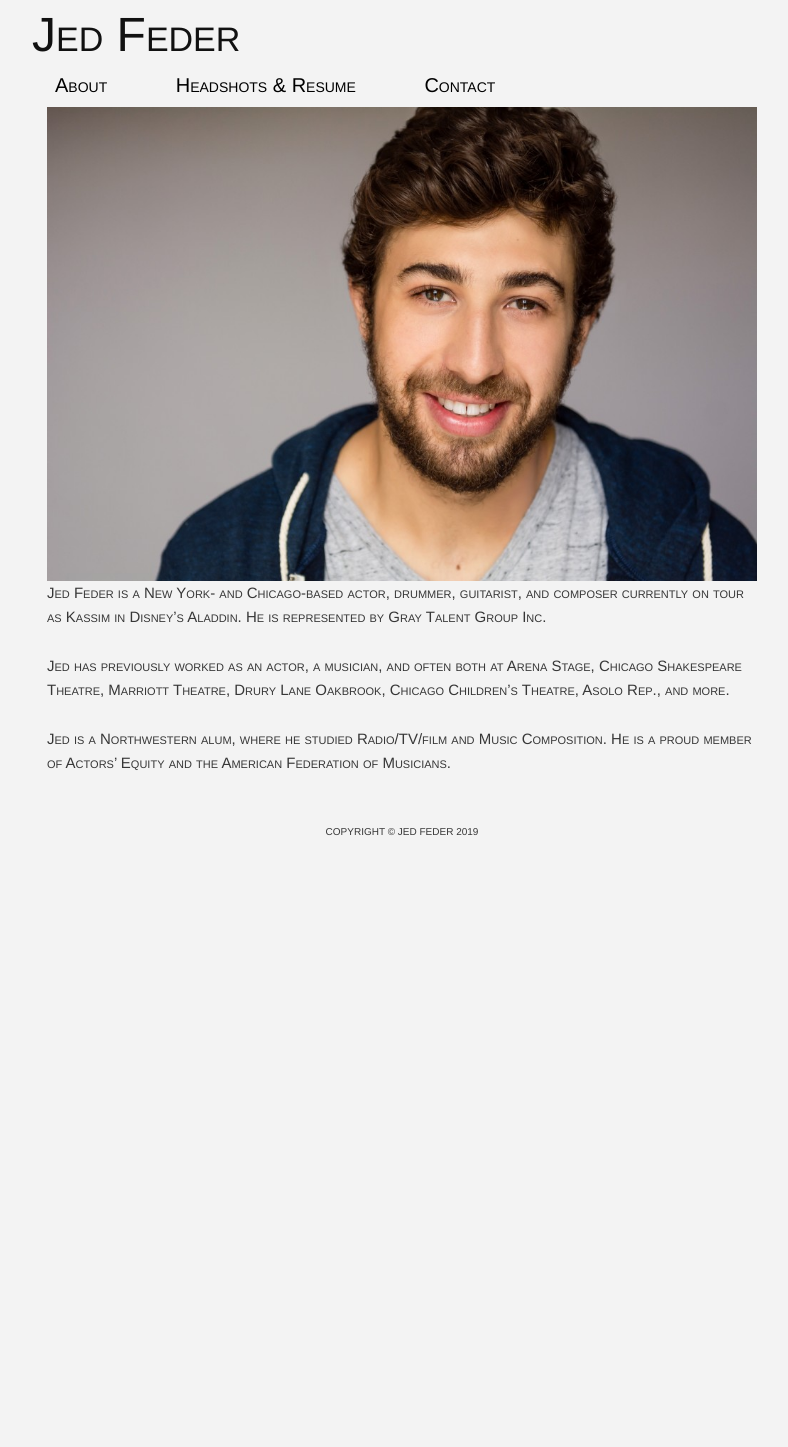
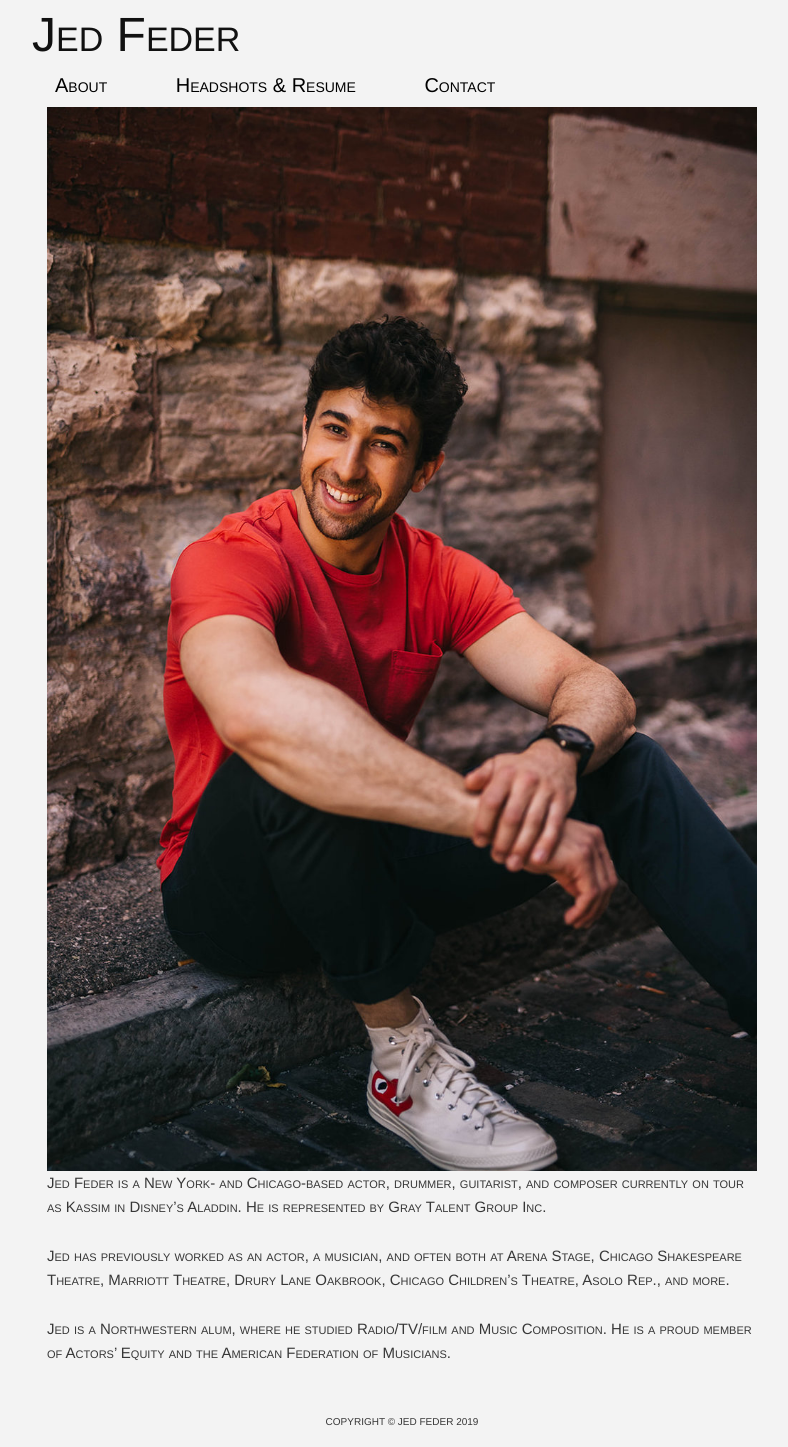
Before and after one commit to jedfeder/jedfeder.github.io, a Jekyll site: the page built from index.html, in a window 1280 px wide. Shown: the whole page, without its empty margins (238-1026 px from the left). Built offline with Jekyll 4.4.1, drawn with Linux system fonts in a browser that asks for light colours; before the commit the page ends 900 px from its top, so only the background shows below that.

Commit message:
Update favicon and splash image

```diff
--- a/index.html
+++ b/index.html
@@ -2,7 +2,7 @@
 layout: default
 title: Home
 ---
-<img src="/img/about.jpg" alt="" style="max-width: 100%" />
+<img src="/img/nice.jpg" alt="" style="max-width: 100%" />
 
 <p>Jed Feder is a New York- and Chicago-based actor, drummer, guitarist, and composer currently on tour as Kassim in Disney’s Aladdin. He is represented by Gray Talent Group Inc.</p>
 
```
Also changed, not shown: favicon.ico, img/nice.jpg (added), 1 other file.
